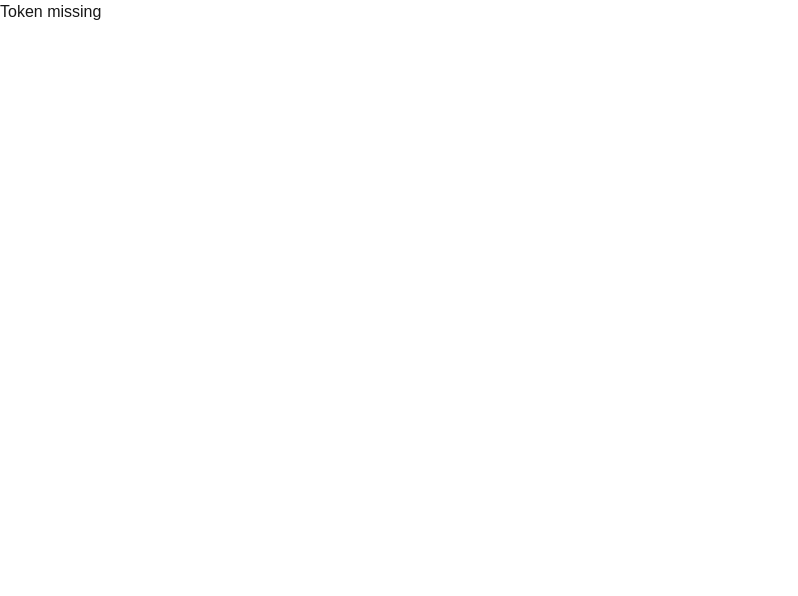
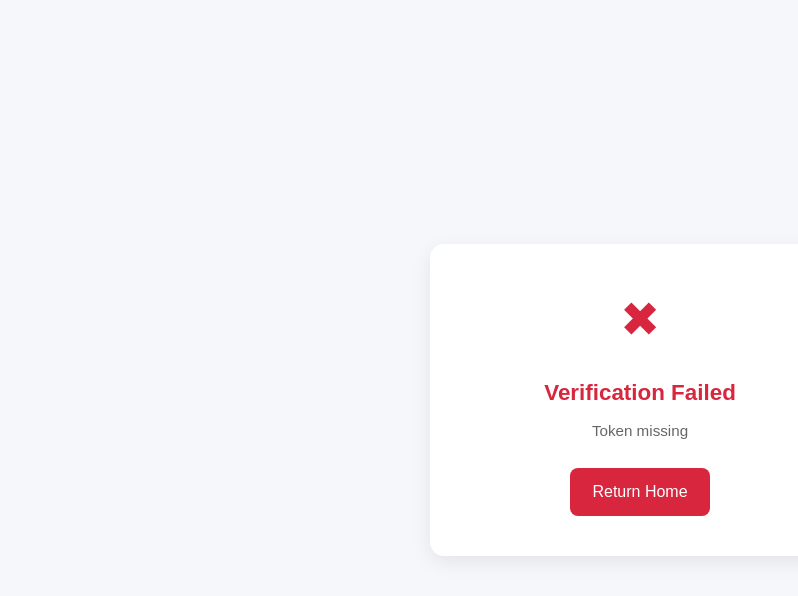
Before and after one commit to alansong21/labradoor, a Next.js app in the folder web/: page /verify-signup in a window 1280 px wide. Shown: the top 596 px of the page, without its empty margins (0-798 px from the left). Built offline with nearby package versions, Linux system fonts and the light colour scheme.

Commit message:
Verification Front End -> Working

```diff
--- /dev/null
+++ b/web/src/app/verify-signup/page.css
@@ -0,0 +1,100 @@
+.verify-container {
+  min-height: 100vh;
+  display: flex;
+  align-items: center;
+  justify-content: center;
+  background: #f5f7fa;
+  padding: 20px;
+}
+
+.verify-card {
+  background: white;
+  padding: 40px 35px;
+  border-radius: 14px;
+  box-shadow: 0 6px 20px rgba(0, 0, 0, 0.08);
+  max-width: 420px;
+  width: 100%;
+  text-align: center;
+}
+
+.verify-title {
+  font-size: 1.4rem;
+  font-weight: 600;
+  margin-top: 20px;
+  color: #333;
+}
+
+.verify-title.success {
+  color: #0a8a2a;
+}
+
+.verify-title.error {
+  color: #d7263d;
+}
+
+.verify-text {
+  font-size: 0.95rem;
+  color: #666;
+  margin-top: 10px;
+  line-height: 1.5;
+}
+
+/* Icons */
+.verify-icon {
+  font-size: 3rem;
+  margin-bottom: 10px;
+}
+
+.verify-icon.success {
+  color: #0a8a2a;
+}
+
+.verify-icon.error {
+  color: #d7263d;
+}
+
+/* Buttons */
+.verify-button {
+  display: inline-block;
+  margin-top: 25px;
+  padding: 12px 22px;
+  border-radius: 8px;
+  font-size: 1rem;
+  text-decoration: none;
+  font-weight: 500;
+  color: white;
+  transition: background 0.25s ease;
+}
+
+.verify-button.success {
+  background: #0a8a2a;
+}
+
+.verify-button.success:hover {
+  background: #086e22;
+}
+
+.verify-button.error {
+  background: #d7263d;
+}
+
+.verify-button.error:hover {
+  background: #b91f32;
+}
+
+/* Spinner */
+.spinner {
+  width: 50px;
+  height: 50px;
+  border: 5px solid #ddd;
+  border-top: 5px solid #4a90e2;
+  border-radius: 50%;
+  margin: 0 auto 20px auto;
+  animation: spin 0.9s linear infinite;
+}
+
+@keyframes spin {
+  to {
+    transform: rotate(360deg);
+  }
+}
--- a/web/src/app/verify-signup/page.tsx
+++ b/web/src/app/verify-signup/page.tsx
@@ -1,4 +1,5 @@
 "use client";
+import "./page.css";
 
 import { Suspense, useEffect, useState } from "react";
 import { useSearchParams } from "next/navigation";
@@ -29,10 +30,43 @@ function VerifySignupContent() {
   }, [params]);
 
   return (
-    <main>
-      <h1>{status}</h1>
-    </main>
-  );
+  <main className="verify-container">
+    <div className="verify-card">
+      {status === "Verifying..." && (
+        <>
+          <div className="spinner" />
+          <h1 className="verify-title">Verifying your account…</h1>
+          <p className="verify-text">Please wait a moment.</p>
+        </>
+      )}
+
+      {status.includes("successful") && (
+        <>
+          <div className="verify-icon success">✔</div>
+          <h1 className="verify-title success">Email Verified!</h1>
+          <p className="verify-text">You can now log in to your account.</p>
+
+          <a href="/login" className="verify-button success">
+            Go to Login
+          </a>
+        </>
+      )}
+
+      {status !== "Verifying..." && !status.includes("successful") && (
+        <>
+          <div className="verify-icon error">✖</div>
+          <h1 className="verify-title error">Verification Failed</h1>
+          <p className="verify-text">{status}</p>
+
+          <a href="/" className="verify-button error">
+            Return Home
+          </a>
+        </>
+      )}
+    </div>
+  </main>
+);
+
 }
 
 export default function VerifySignupPage() {
```
